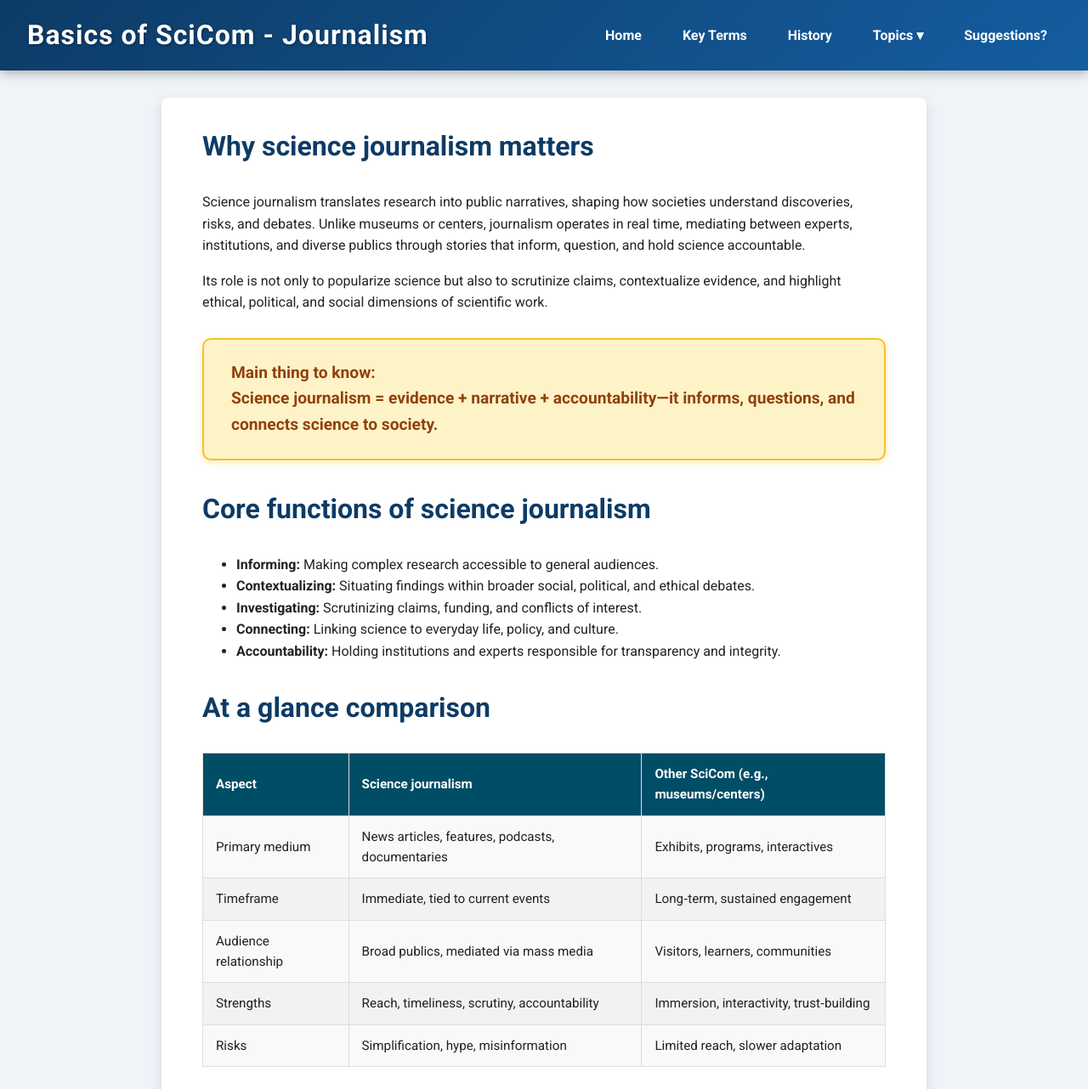
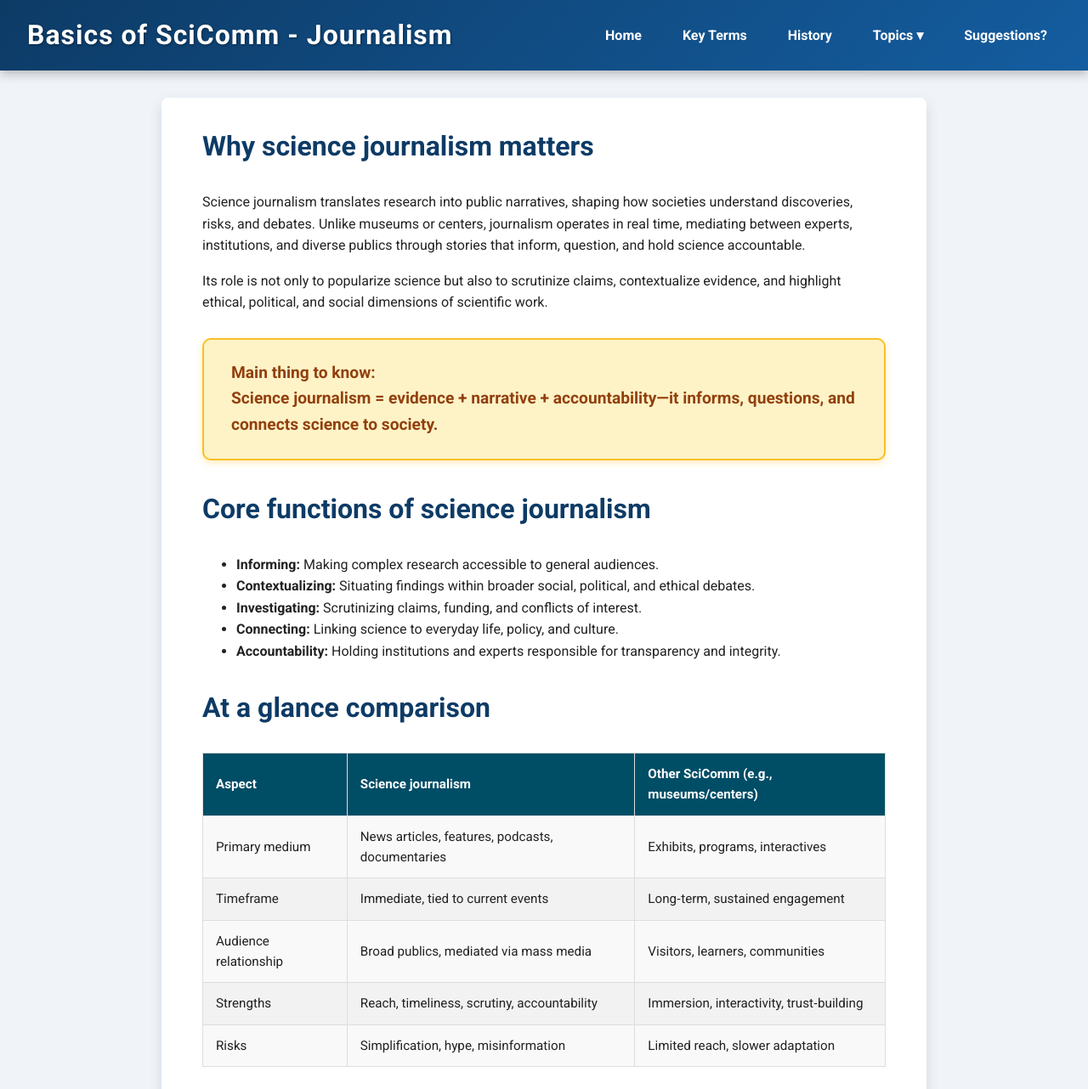
Before and after one commit to kristian-oddershede/scicom, a plain HTML site: page topics/journalism.html in a window 1280 px wide. Shown: the top 1282 px of the page at 85% size. Drawn offline with nearby package versions, Linux system fonts and the light colour scheme.

Commit message:
Update journalism.html

```diff
--- a/topics/journalism.html
+++ b/topics/journalism.html
@@ -13,7 +13,7 @@
 </head>
 <body>
   <header>
-    <h1><a href="/scicom/index.html" class="home-link">Basics of SciCom</a> - Journalism</h1>
+    <h1><a href="/scicom/index.html" class="home-link">Basics of SciComm</a> - Journalism</h1>
     <div id="nav-placeholder"></div>
   </header>
 
@@ -51,7 +51,7 @@
           <tr>
             <th>Aspect</th>
             <th>Science journalism</th>
-            <th>Other SciCom (e.g., museums/centers)</th>
+            <th>Other SciComm (e.g., museums/centers)</th>
           </tr>
         </thead>
         <tbody>
```
